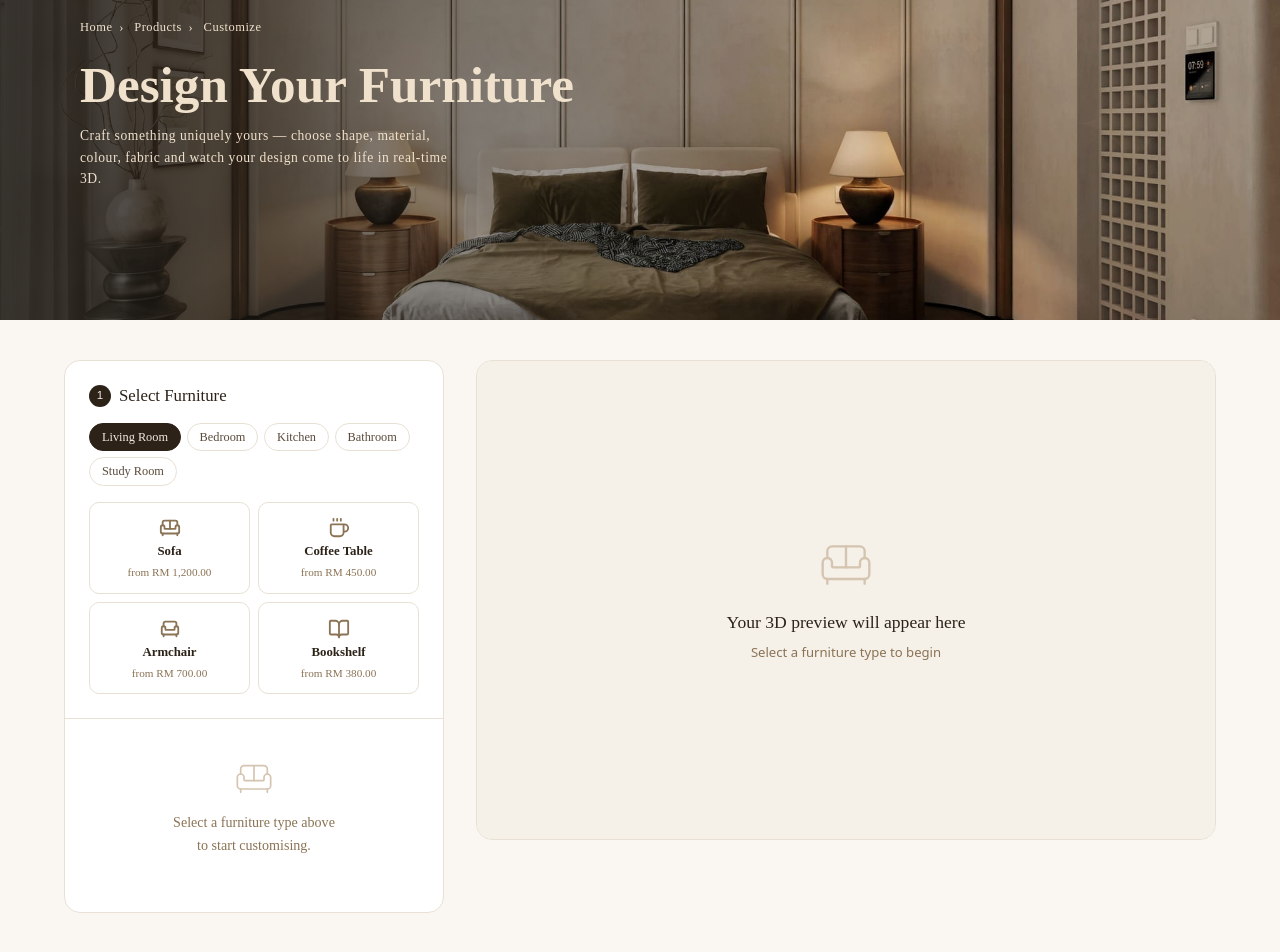
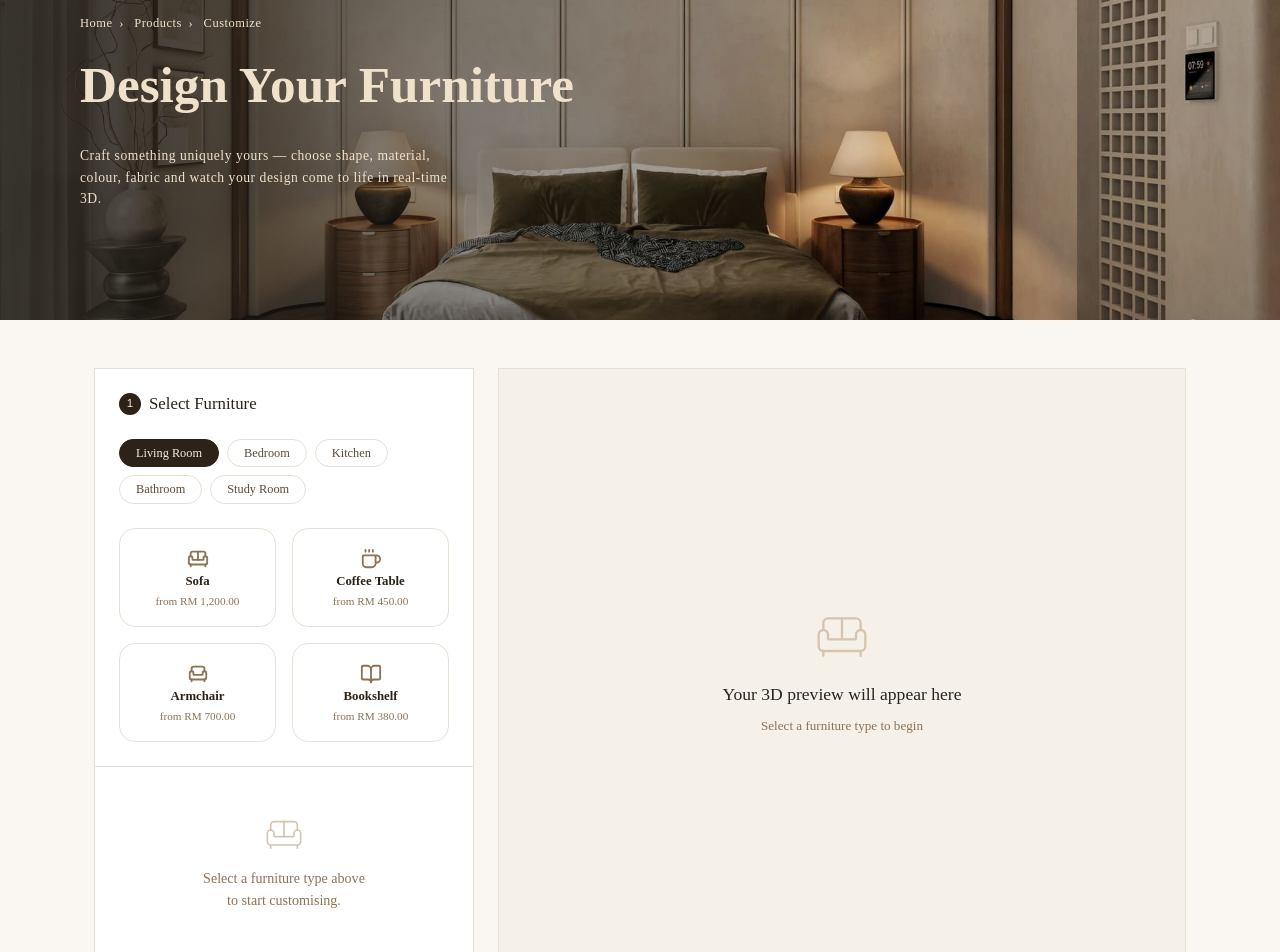
Before and after one commit to ArynJee/COS30043-Interface-Design-Development, a Vue app in the folder frontend/: page /customize in a window 1280 px wide. Shown: the part 160-1112 px from the top of the page. Built offline with nearby package versions, Linux system fonts and the light colour scheme.

Commit message:
fix: fix stylings here and there and fix footer routing

```diff
--- a/frontend/src/views/Customize.vue
+++ b/frontend/src/views/Customize.vue
@@ -92,50 +92,47 @@ const priceBreakdown = computed(() => {
 <template>
   <div class="cu-page">
 
-    <!-- ── HERO ──────────────────────────────────────────────────────────── -->
-    <section class="cu-hero">
+    <!-- hero -->
+    <section class="cu-hero d-flex align-items-center overflow-hidden position-relative">
       <img
         src="/showcase/customize-hero.jpg"
         alt=""
-        class="cu-hero-img"
+        class="cu-hero-img position-absolute inset-0 w-100 h-100 object-fit-cover"
       />
 
-      <div class="cu-hero-inner">
-        <p class="cu-crumb">
+      <div class="cu-hero-inner position-relative z-1">
+        <p class="cu-crumb mb-4">
           <RouterLink to="/">Home</RouterLink>&ensp;›&ensp;
           <RouterLink to="/products">Products</RouterLink>&ensp;›&ensp;
           <span>Customize</span>
         </p>
 
-        <h1 class="cu-hero-title">Design Your Furniture</h1>
+        <h1 class="cu-hero-title fw-bold pb-4">Design Your Furniture</h1>
         <p class="cu-hero-sub">
           Craft something uniquely yours — choose shape, material, colour, fabric and watch
           your design come to life in real-time 3D.
         </p>
       </div>
-
-      <div class="cu-hero-orn" aria-hidden="true">✦</div>
-      <div class="cu-hero-orn-sm" aria-hidden="true">✦</div>
     </section>
 
-    <!-- ── MAIN WORKSPACE ─────────────────────────────────────────────────── -->
-    <div class="cu-workspace container">
+    <!-- workspace -->
+    <div class="cu-workspace container mx-auto mt-5 d-grid align-items-start gap-4">
 
-      <!-- ═══ LEFT PANEL — Selector + Config ══════════════════════════════ -->
-      <aside class="cu-panel cu-panel--left">
+      <!--configuration panel -->
+      <aside class="cu-panel cu-panel--left overflow-hidden position-sticky overflow-y-auto">
 
         <!-- STEP 1: furniture type -->
-        <div class="cu-step">
-          <h2 class="cu-step-title">
-            <span class="cu-step-num">1</span> Select Furniture
+        <div class="cu-step p-4">
+          <h2 class="cu-step-title mb-4 d-flex align-items-center gap-2">
+            <span class="cu-step-num rounded-pill d-inline-flex align-items-center justify-content-center">1</span> Select Furniture
           </h2>
 
           <!-- area tabs -->
-          <div class="cu-area-tabs" role="tablist">
+          <div class="cu-area-tabs d-flex gap-2 mb-4" role="tablist">
             <button
               v-for="area in AREAS"
               :key="area"
-              class="cu-area-tab"
+              class="cu-area-tab px-3 py-1 rounded-pill"
               :class="{ active: selectedArea === area }"
               @click="selectArea(area)"
               role="tab"
@@ -143,11 +140,11 @@ const priceBreakdown = computed(() => {
           </div>
 
           <!-- furniture type grid -->
-          <div class="cu-type-grid">
+          <div class="cu-type-grid d-grid gap-3">
             <button
               v-for="ft in furnitureInArea"
               :key="ft.id"
-              class="cu-type-card"
+              class="cu-type-card d-flex flex-column align-items-center gap-1 p-3 border-1 rounded-4 text-center"
               :class="{ active: selectedTypeId === ft.id }"
               @click="selectType(ft.id)"
             >
@@ -162,31 +159,31 @@ const priceBreakdown = computed(() => {
 
         <!-- STEP 2: customisation options -->
         <template v-if="currentType">
-          <div class="cu-step cu-step--config">
-            <h2 class="cu-step-title">
-              <span class="cu-step-num">2</span> Customise
+          <div class="cu-step cu-step--config p-4 border-0">
+            <h2 class="cu-step-title mb-4 d-flex align-items-center gap-2">
+              <span class="cu-step-num rounded-pill d-inline-flex align-items-center justify-content-center">2</span> Customise
               <span class="cu-step-sub">{{ currentType.name }}</span>
             </h2>
 
             <div
               v-for="key in configKeys"
               :key="key"
-              class="cu-config-section"
+              class="cu-config-section mb-4"
             >
-              <h3 class="cu-config-heading">{{ configLabel(key) }}</h3>
+              <h3 class="cu-config-heading fw-bold text-uppercase mb-2">{{ configLabel(key) }}</h3>
 
               <!-- colour swatches -->
-              <div v-if="key === 'color'" class="cu-color-grid">
+              <div v-if="key === 'color'" class="cu-color-grid d-flex flex-wrap gap-2">
                 <button
                   v-for="opt in currentType.configs[key]"
                   :key="opt.id"
-                  class="cu-swatch"
+                  class="cu-swatch d-flex align-items-center gap-1 px-2 py-1 border-1 rounded-pill"
                   :class="{ active: selectedConfig[key]?.id === opt.id }"
                   :title="opt.name + (opt.price ? ' +' + formatPrice(opt.price) : ' (included)')"
                   @click="selectOption(key, opt)"
                 >
-                  <span class="cu-swatch-dot" :style="{ background: opt.hex }"></span>
-                  <span class="cu-swatch-label">
+                  <span class="cu-swatch-dot rounded-pill" :style="{ background: opt.hex }"></span>
+                  <span class="cu-swatch-label d-flex align-items-center gap-1">
                     {{ opt.name }}
                     <span v-if="opt.price" class="cu-opt-price">+{{ formatPrice(opt.price) }}</span>
                   </span>
@@ -195,11 +192,11 @@ const priceBreakdown = computed(() => {
               </div>
 
               <!-- regular option cards -->
-              <div v-else class="cu-opt-grid">
+              <div v-else class="cu-opt-grid d-flex flex-column gap-2">
                 <button
                   v-for="opt in currentType.configs[key]"
                   :key="opt.id"
-                  class="cu-opt-card"
+                  class="cu-opt-card d-flex align-items-center gap-2 px-3 py-2 border-1 rounded-4 text-left w-100 justify-content-between"
                   :class="{ active: selectedConfig[key]?.id === opt.id }"
                   @click="selectOption(key, opt)"
                 >
@@ -216,28 +213,29 @@ const priceBreakdown = computed(() => {
           </div>
         </template>
 
-        <div v-else class="cu-empty-hint">
+        <div v-else class="cu-empty-hint px-2 py-5 text-center">
           <SofaIcon :size="40" stroke-width="1" class="cu-empty-icon" />
           <p>Select a furniture type above<br>to start customising.</p>
         </div>
 
       </aside>
 
-      <!-- ═══ RIGHT PANEL — 3D Viewer + Price Summary ══════════════════════ -->
-      <main class="cu-panel cu-panel--right">
+      <!-- 3d viewer -->
+      <main class="cu-panel cu-panel--right d-flex flex-column gap-2">
 
         <!-- 3D viewer -->
-        <div class="cu-viewer-wrap">
+        <div class="cu-viewer-wrap position-relative overflow-hidden">
+          <!-- call FurnitureViewer.vue -->
           <FurnitureViewer
             ref="viewerRef"
             :skeleton-type="currentType?.skeletonType || ''"
             :furniture-type="currentType?.id || ''"
             :configuration="selectedConfig"
-            class="cu-viewer"
+            class="cu-viewer w-100 h-100"
           />
 
           <!-- no-selection overlay -->
-          <div v-if="!currentType" class="cu-viewer-placeholder">
+          <div v-if="!currentType" class="cu-viewer-placeholder position-absolute d-flex flex-column align-items-center justify-content-center gap-2 text-center p-4">
             <SofaIcon :size="56" stroke-width="1" class="cu-ph-icon" />
             <p class="cu-ph-text">Your 3D preview will appear here</p>
             <p class="cu-ph-sub">Select a furniture type to begin</p>
@@ -245,17 +243,17 @@ const priceBreakdown = computed(() => {
         </div>
 
         <!-- price summary -->
-        <div v-if="currentType" class="cu-price-card">
-          <h3 class="cu-price-title">Price Summary</h3>
-          <div class="cu-price-rows">
-            <div class="cu-price-row">
+        <div v-if="currentType" class="cu-price-card p-4">
+          <h3 class="cu-price-title mb-4 fw-semibold border-bottom">Price Summary</h3>
+          <div class="cu-price-rows d-flex flex-column gap-2">
+            <div class="cu-price-row d-flex justify-content-between">
               <span>Base ({{ currentType.name }})</span>
               <span>{{ formatPrice(currentType.basePrice) }}</span>
             </div>
             <div
               v-for="line in priceBreakdown"
               :key="line.label"
-              class="cu-price-row"
+              class="cu-price-row d-flex justify-content-between"
             >
               <span>{{ line.label }}: {{ line.name }}</span>
               <span :class="line.price < 0 ? 'cu-price--deduct' : 'cu-price--add'">
@@ -266,21 +264,9 @@ const priceBreakdown = computed(() => {
             </div>
           </div>
           <div class="cu-price-divider"></div>
-          <div class="cu-price-total">
+          <div class="cu-price-total d-flex justify-content-between align-items-baseline mb-2">
             <span>Total Estimated</span>
-            <span class="cu-price-amount">{{ formatPrice(totalPrice) }}</span>
-          </div>
-
-          <!-- example summary pill -->
-          <div class="cu-config-summary">
-            <span
-              v-for="key in configKeys"
-              :key="key"
-              v-if="selectedConfig[key]"
-              class="cu-config-chip"
-            >
-              {{ configLabel(key) }}: {{ selectedConfig[key]?.name }}
-            </span>
+            <span class="cu-price-amount fw-bold">{{ formatPrice(totalPrice) }}</span>
           </div>
 
           <!-- toast messages -->
@@ -320,7 +306,7 @@ const priceBreakdown = computed(() => {
       </main>
     </div>
 
-    <!-- ── CONTRIBUTION MODAL ─────────────────────────────────────────────── -->
+    <!-- contribution modal -->
     <ContributionModal
       v-model="contribOpen"
       :preview-image="contribPreview"
@@ -336,7 +322,6 @@ const priceBreakdown = computed(() => {
 </template>
 
 <style scoped>
-/* ── variables ────────────────────────────────────────────────────────────── */
 .cu-page {
   --cu-bg:        #faf7f2;
   --cu-card:      #fff;
@@ -355,10 +340,6 @@ const priceBreakdown = computed(() => {
 .cu-hero {
   height: 400px;
   background: #1e1a14;
-  display: flex;
-  align-items: center;
-  position: relative;
-  overflow: hidden;
 }
 
 .cu-hero::after {
@@ -375,18 +356,11 @@ const priceBreakdown = computed(() => {
 }
 
 .cu-hero-img {
-  position: absolute;
-  inset: 0;
-  width: 100%;
-  height: 100%;
-  object-fit: cover;
   object-position: right center;
 }
 
 .cu-hero-inner {
   font-family: 'Times New Roman', serif;
-  position: relative;
-  z-index: 1;
   padding: 0 5rem;
   max-width: 700px;
 }
@@ -396,29 +370,16 @@ const priceBreakdown = computed(() => {
   font-size: 0.78rem;
   letter-spacing: 0.04em;
   color: #f0e1cc;
-  margin-bottom: 1.25rem;
 }
 
 .cu-crumb a { color: #f0e1cc; text-decoration: none; transition: color 0.2s; }
 .cu-crumb a:hover { color: #dbbea0; }
-
-.cu-eyebrow {
-  display: flex;
-  align-items: center;
-  gap: 0.6rem;
-  margin-bottom: 0.75rem;
-}
-
-.ey-line { flex: 0 0 50px; height: 1px; background: rgba(255, 239, 216, 0.45); }
-.ey-text { font-size: 0.65rem; letter-spacing: 0.28em; color: #f0e1cc; white-space: nowrap; }
 
 .cu-hero-title {
   font-family: 'Times New Roman', serif;
   font-size: clamp(2.2rem, 4vw, 3.2rem);
   color: #f0e1cc;
   line-height: 1.1;
-  font-weight: bold;
-  margin: 0 0 0.75rem;
 }
 
 .cu-hero-sub {
@@ -427,105 +388,32 @@ const priceBreakdown = computed(() => {
   letter-spacing: 0.04em;
   max-width: 380px;
   line-height: 1.6;
-  margin: 0 0 2rem;
 }
 
-/* hero stats */
-.cu-hero-stats {
-  display: flex;
-  align-items: center;
+/* workspace layout */
+.cu-workspace {
+  padding: 0 1.5rem 4rem;
+  grid-template-columns: 380px 1fr;
 }
 
-.stat-col {
-  display: flex;
-  flex-direction: column;
-  padding: 0 1.6rem;
-}
-.stat-col:first-child { padding-left: 0; }
-
-.stat-n {
-  font-size: 2.2rem;
-  font-weight: bold;
-  color: #c4a882;
-  line-height: 1;
-}
-.stat-l {
-  font-size: 0.65rem;
-  letter-spacing: 0.12em;
-  text-transform: uppercase;
-  color: #f0e1cc;
-  margin-top: 0.2rem;
-}
-.stat-div {
-  width: 1px;
-  height: 40px;
-  background: rgba(240, 225, 204, 0.35);
-  flex-shrink: 0;
-}
-
-/* hero ornaments */
-.cu-hero-orn {
-  position: absolute;
-  right: 5rem;
-  top: 50%;
-  transform: translateY(-50%);
-  font-size: 10rem;
-  color: rgba(196, 168, 130, 0.07);
-  pointer-events: none;
-  user-select: none;
-  line-height: 1;
-}
-.cu-hero-orn-sm {
-  position: absolute;
-  right: 18rem;
-  top: 25%;
-  font-size: 3rem;
-  color: rgba(196, 168, 130, 0.12);
-  pointer-events: none;
-  user-select: none;
-  line-height: 1;
-}
-
-/* ── workspace layout ────────────────────────────────────────────────────── */
-.cu-workspace {
-  max-width: 1200px;
-  margin: 2.5rem auto;
-  padding: 0 1.5rem 4rem;
-  display: grid;
-  grid-template-columns: 380px 1fr;
-  gap: 2rem;
-  align-items: start;
-}
-
-/* ── left panel ──────────────────────────────────────────────────────────── */
+/* left panel */
 .cu-panel--left {
   background: var(--cu-card);
   border: 1px solid var(--cu-border);
-  border-radius: 16px;
-  overflow: hidden;
-  position: sticky;
   top: 80px;
   max-height: calc(100vh - 100px);
-  overflow-y: auto;
   scrollbar-width: thin;
   scrollbar-color: #e0d8cc transparent;
 }
 
 .cu-step {
-  padding: 1.5rem;
   border-bottom: 1px solid var(--cu-border);
 }
-
-.cu-step--config { border-bottom: none; }
 
 .cu-step-title {
   font-family: 'Times New Roman', serif;
   font-size: 1.05rem;
   color: var(--cu-text);
-  margin: 0 0 1rem;
-  display: flex;
-  align-items: center;
-  gap: 0.5rem;
 }
 
 .cu-step-num {
@@ -533,10 +421,6 @@ const priceBreakdown = computed(() => {
   height: 22px;
   background: var(--cu-accent-dk);
   color: #f0ebe2;
-  border-radius: 50%;
-  display: inline-flex;
-  align-items: center;
-  justify-content: center;
   font-size: 0.72rem;
   font-family: sans-serif;
   flex-shrink: 0;
@@ -552,16 +436,13 @@ const priceBreakdown = computed(() => {
 /* area tabs */
 .cu-area-tabs {
   font-family: 'Times New Roman', serif;
-  display: flex;
   flex-wrap: wrap;
-  gap: 0.35rem;
-  margin-bottom: 1rem;
 }
 
 .cu-area-tab {
   font-size: 0.77rem;
-  padding: 4px 12px;
-  border-radius: 20px;
+  /* padding: 4px 12px; */
+  /* border-radius: 20px; */
   border: 1px solid var(--cu-border);
   background: transparent;
   color: var(--cu-text-2);
@@ -574,23 +455,14 @@ const priceBreakdown = computed(() => {
 
 /* furniture type grid */
 .cu-type-grid {
-  display: grid;
   grid-template-columns: 1fr 1fr;
-  gap: 0.5rem;
 }
 
 .cu-type-card {
-  display: flex;
-  flex-direction: column;
-  align-items: center;
-  gap: 0.3rem;
-  padding: 0.75rem 0.5rem;
   border: 1.5px solid var(--cu-border);
-  border-radius: 10px;
   background: transparent;
   cursor: pointer;
   transition: all 0.18s;
-  text-align: center;
 }
 
 .cu-type-card:hover  { border-color: var(--cu-accent); background: var(--cu-hover); }
@@ -604,33 +476,17 @@ const priceBreakdown = computed(() => {
 .cu-type-price { font-family: 'Times New Roman', serif; font-size: 0.70rem; color: var(--cu-muted); }
 
 /* config sections */
-.cu-config-section { margin-bottom: 1.25rem; }
 
 .cu-config-heading {
   font-family: 'Times New Roman', serif;
   font-size: 0.78rem;
-  font-weight: 700;
-  text-transform: uppercase;
   letter-spacing: 0.08em;
   color: var(--cu-muted);
-  margin: 0 0 0.5rem;
-}
-
-/* colour swatches */
-.cu-color-grid {
-  display: flex;
-  flex-wrap: wrap;
-  gap: 0.4rem;
 }
 
 .cu-swatch {
   font-family: 'Times New Roman', serif;
-  display: flex;
-  align-items: center;
-  gap: 0.35rem;
-  padding: 4px 8px 4px 5px;
   border: 1.5px solid var(--cu-border);
-  border-radius: 20px;
   background: transparent;
   cursor: pointer;
   transition: all 0.15s;
@@ -644,34 +500,18 @@ const priceBreakdown = computed(() => {
 .cu-swatch-dot {
   width: 14px;
   height: 14px;
-  border-radius: 50%;
   border: 1px solid rgba(0,0,0,0.12);
   flex-shrink: 0;
 }
 
-.cu-swatch-label { display: flex; align-items: center; gap: 0.25rem; }
 .cu-swatch-check { color: var(--cu-accent-dk); flex-shrink: 0; }
-
-/* option cards */
-.cu-opt-grid {
-  display: flex;
-  flex-direction: column;
-  gap: 0.3rem;
-}
 
 .cu-opt-card {
   font-family: 'Times New Roman', serif;
-  display: flex;
-  align-items: center;
-  justify-content: space-between;
-  padding: 0.5rem 0.7rem;
   border: 1.5px solid var(--cu-border);
-  border-radius: 8px;
   background: transparent;
   cursor: pointer;
   transition: all 0.15s;
-  text-align: left;
-  width: 100%;
 }
 
 .cu-opt-card:hover  { border-color: var(--cu-accent); background: var(--cu-hover); }
@@ -684,8 +524,6 @@ const priceBreakdown = computed(() => {
 /* empty hint */
 .cu-empty-hint {
   font-family: 'Times New Roman', serif;
-  padding: 2.5rem 1.5rem;
-  text-align: center;
   color: var(--cu-muted);
   font-size: 0.88rem;
   line-height: 1.6;
@@ -693,63 +531,36 @@ const priceBreakdown = computed(() => {
 
 .cu-empty-icon { color: #d4c4b0; margin-bottom: 0.75rem; }
 
-/* ── right panel ──────────────────────────────────────────────────────────── */
-.cu-panel--right {
-  display: flex;
-  flex-direction: column;
-  gap: 1.5rem;
+/* 3D viewer */
+.cu-viewer-wrap {
+  background: #f5f0e8;
+  border: 1px solid var(--cu-border);
+  height: 609px;
 }
 
-/* 3D viewer */
-.cu-viewer-wrap {
-  position: relative;
-  border-radius: 16px;
-  overflow: hidden;
+.cu-viewer-placeholder {
+  inset: 0;
   background: #f5f0e8;
-  border: 1px solid var(--cu-border);
-  height: 480px;
-}
-
-.cu-viewer { width: 100%; height: 100%; }
-
-.cu-viewer-placeholder {
-  position: absolute;
-  inset: 0;
-  display: flex;
-  flex-direction: column;
-  align-items: center;
-  justify-content: center;
-  background: #f5f0e8;
-  gap: 0.5rem;
-  text-align: center;
-  padding: 2rem;
 }
 
 .cu-ph-icon  { color: #d4c4b0; margin-bottom: 0.5rem; }
 .cu-ph-text  { font-family: 'Times New Roman', serif; font-size: 1.1rem; color: var(--cu-text); margin: 0; }
-.cu-ph-sub   { font-size: 0.82rem; color: var(--cu-muted); margin: 0; }
+.cu-ph-sub   { font-family: 'Times New Roman', serif; font-size: 0.82rem; color: var(--cu-muted); margin: 0; }
 
 /* price card */
 .cu-price-card {
   font-family: 'Times New Roman', serif;
   background: var(--cu-card);
   border: 1px solid var(--cu-border);
-  border-radius: 16px;
-  padding: 1.5rem;
 }
 
 .cu-price-title {
   font-family: 'Times New Roman', serif;
   font-size: 1.05rem;
   color: var(--cu-text);
-  margin: 0 0 1rem;
 }
 
-.cu-price-rows  { display: flex; flex-direction: column; gap: 0.35rem; }
-
 .cu-price-row {
-  display: flex;
-  justify-content: space-between;
   font-size: 0.85rem;
   color: var(--cu-text-2);
 }
@@ -759,20 +570,12 @@ const priceBreakdown = computed(() => {
 
 .cu-price-divider { height: 1px; background: var(--cu-border); margin: 0.85rem 0; }
 
-.cu-price-total {
-  display: flex;
-  justify-content: space-between;
-  align-items: baseline;
-  margin-bottom: 1rem;
-}
-
 .cu-price-total > span:first-child { font-size: 0.88rem; color: var(--cu-text-2); font-weight: 600; }
 
 .cu-price-amount {
   font-family: 'Times New Roman', serif;
   font-size: 1.6rem;
   color: var(--cu-text);
-  font-weight: bold;
 }
 
 /* config summary chips */
```
Also changed, not shown: frontend/src/components/ContributionModal.vue (+19 -18 lines), frontend/src/components/Footer.vue (+5 -5 lines), frontend/src/hooks/useProducts.js (+12 -0 lines), 1 other file (tests, documents, lock files or other folders).
